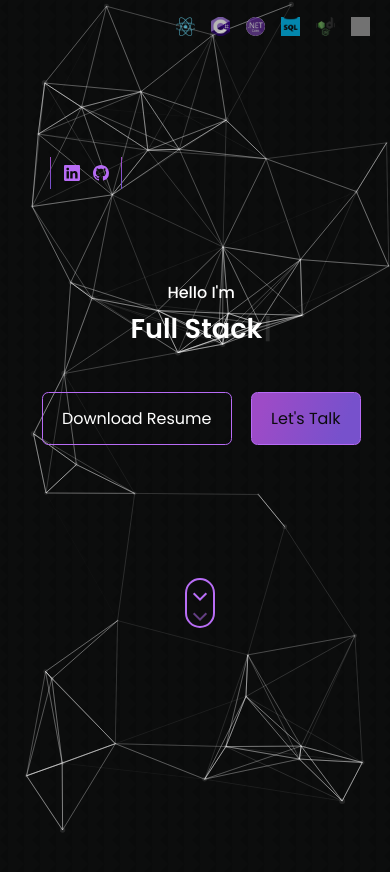
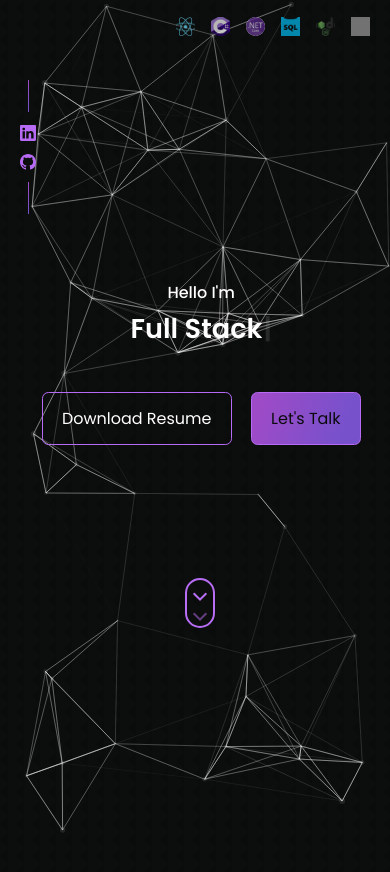
Before and after one commit to robert-brunner/Portfolio-Redux-2.0, a React (Vite) app: page / in a window 390 px wide. Shown: the top 872 px of the page. Built offline with nearby package versions, Linux system fonts and the light colour scheme; grey boxes are pictures that could not be loaded.

Commit message:
fixed the header socials.  looks less clunky

```diff
--- a/src/components/header/Header.css
+++ b/src/components/header/Header.css
@@ -238,11 +238,12 @@ header {
     top: 33%;
     right: 7.5%;
   }
-
+/*row is a self defeating adversary of which there is no cure. stupendously better looking as a column*/
   .header_socials {
     display: flex;
-    flex-direction: row;
-    top: -450px;
+    flex-direction: column;
+    top: 80px;
+    left: -30px;
   }
 
   .scroll_down {
```
